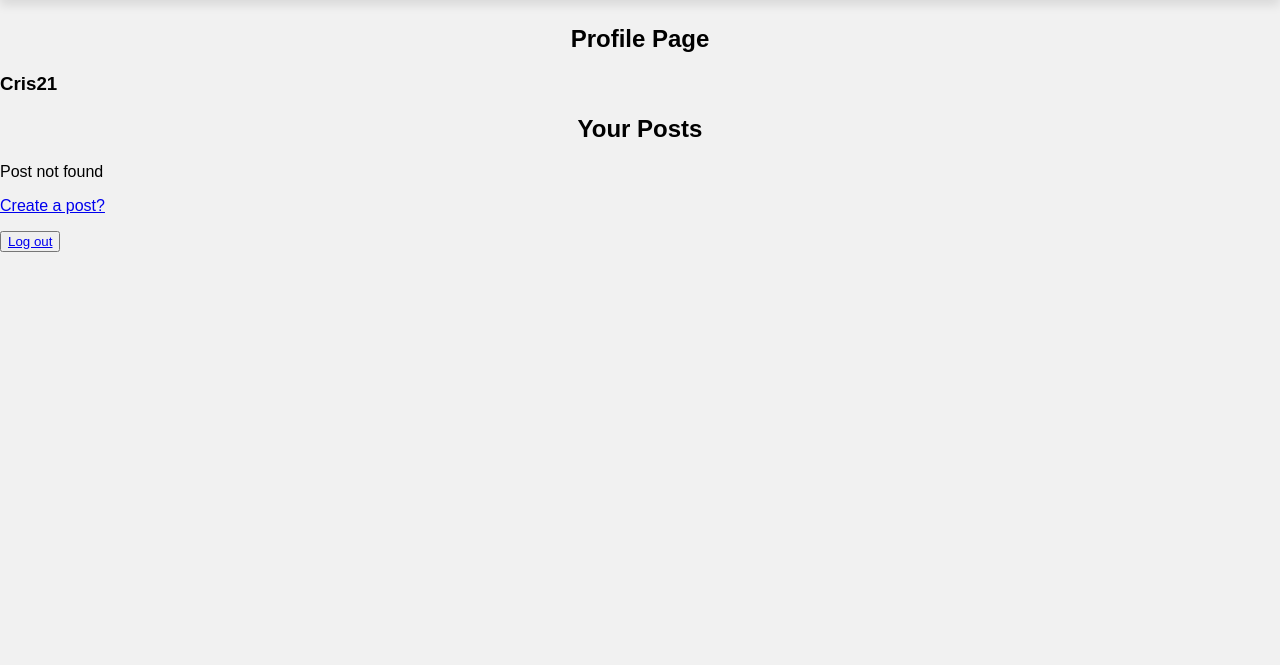
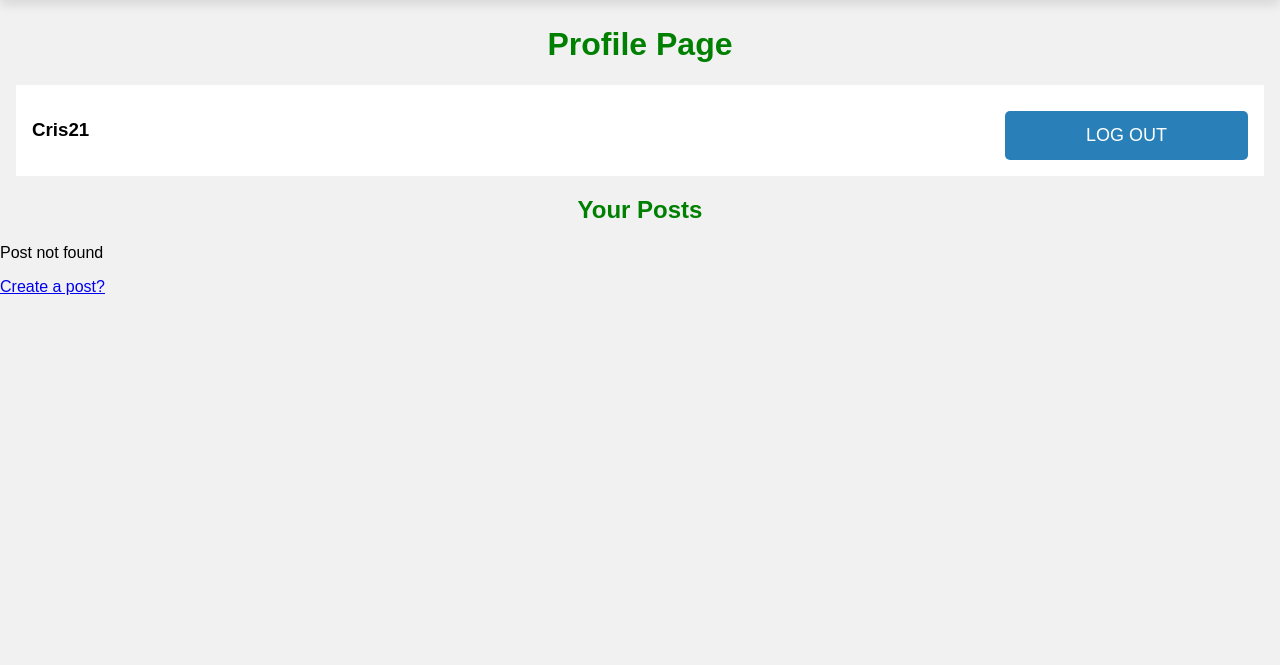
Before and after one commit to Letsdothis94/cs50-FP, a Flask app: page /profile in a window 1280 px wide. Shown: the part 75-740 px from the top of the page. Run offline with Flask 3, Linux system fonts and the light colour scheme; a user stored in the database is signed in; some libraries are stand-ins or nearby versions.

Commit message:
[style]: updated home/make components

```diff
--- a/static/styles.css
+++ b/static/styles.css
@@ -66,7 +66,7 @@ nav .navbar .logo {
     position: relative;
 }
 
-.loginMain h1, h2 {
+.loginMain h1, h2, h3 {
     text-align: center;
 }
 
@@ -121,12 +121,131 @@ nav .navbar .logo {
     font-size: 18px;
 }
 
-
-
+/* Post Card */
 .description {
     padding: 1rem;
     margin: 1rem auto;
     box-shadow: 0 3px 7px -1px(#000, .1);
     background-color: #fff;
     border-radius: 5px;
+    max-width: 1200px;
 }
+
+.description a {
+    color: #2980b9;
+    text-decoration: none;
+}
+
+.description a:hover {
+    text-decoration: underline;
+}
+
+.description a:visited {
+    color: #2980b9;
+}
+
+.description p {
+    font-size: 20px;
+}
+
+.deleteBtn {
+    cursor: pointer;
+    color: #fff;
+    font-size: 16px;
+    border: 0;
+    background-color: rgba(244, 91, 105, 1);
+    padding: 8px 0;
+    width: 15%;
+}
+
+.deleteBtn:hover {
+    border-radius: 5px;
+    background-color: rgb(177, 44, 55);
+}
+
+/* Profile Page */
+.profileUserInfo {
+    display: flex;
+    justify-content: space-between;
+    margin: auto;
+    width: 95%;
+    background-color: #fff;
+    padding: 1rem;
+    box-shadow: 0 3px 7px -1px(#000, .1);
+}
+
+.postsH2 {
+    color: green;
+}
+
+.profileUserInfo button {
+    cursor: pointer;
+    color: #fff;
+    font-size: 18px;
+    text-transform: uppercase;
+    width: 20%;
+    border: 0;
+    padding: 10px 0;
+    margin-top: 10px;
+    margin-left: -5px;
+    border-radius: 5px;
+    background-color: #2980b9;
+}
+
+.profileUserInfo button a {
+    color: #fff;
+    text-decoration: none;
+}
+
+.profileUserInfo button:hover {
+    background-color: #297fb97f;
+}
+
+/* Post Form */
+.postForm {
+    padding: 40px 30px 30px 30px;
+    background-color: #fff;
+    border-radius: 10px;
+    margin: auto;
+    width: 80%;
+    box-shadow: 5px 10px 10px rgb(2, 128, 144, 1), 0.1;
+    max-width: 1200px;
+}
+
+.postForm label {
+    font-size: 20px;
+    font-weight: 600;
+}
+
+.postForm input {
+    display: block;
+    border-radius: 5px;
+    font-size: 18px;
+    background: #f1f1f1;
+    width: 100%;
+    border: 0;
+    padding: 10px 10px;
+    margin: 15px -10px;
+}
+
+.postWrap {
+    display: flex;
+    justify-content: center;
+}
+
+.postForm button {
+    cursor: pointer;
+    background-color: #2980b9;
+    color: #fff;
+    font-size: 18px;
+    width: 40%;
+    border: 0;
+    padding: 10px 0;
+    margin-top: 10px;
+    margin-left: -5px;
+    border-radius: 5px;
+}
+
+.postForm button:hover {
+    background-color: #297fb97f;
+}
--- a/templates/profile.html
+++ b/templates/profile.html
@@ -5,26 +5,33 @@
 {% endblock %}
 
 {% block main %}
-    <h2>Profile Page</h2>
-    <h3>{{ user[0]['username'] }}</h3>
+<div class="loginMain">
+
+    <h1>Profile Page</h1>
+    <div class="profileUserInfo">
+        <h3>{{ user[0]['username'] }}</h3>
+        <button id="logOutBtn"><a href="/logout">Log out</a></button>
+    </div>
     <div>
-        <h2>Your Posts</h2>
+        <h2 class="postsH2">Your Posts</h2>
         {% for post in posts %}
-        <div>
-            <h5>Title: {{ post.title }}</h5>
-            <h6>Content: {{ post.content }}</h6>
-            <p>User: {{ post.user_id }}</p>
-            <p>Date: {{ post.created_at }}</p>
-            <p>Likes: {{ post.likes }}</p>
+        <div class="description">
+            <h2>{{ post.title }}</h2>
+            <p><strong>Content:</strong> {{ post.content }}</p>
+            <p><strong>User:</strong> {{ post.user_id }}</p>
+            <div>
+                <p><strong>Date:</strong> {{ post.created_at }}</p>
+                <p><strong>Likes:</strong> {{ post.likes }}</p>
+            </div>
             <form action="{{ url_for('delete_post', post_id=post.post_id) }}" method="post">
-                <button type="submit">Delete Post</button>
+                <button type="submit" class="deleteBtn">Delete Post</button>
             </form>
         </div>
         {% else %}
-            <p>Post not found</p>
-            <p><a href="/post">Create a post?</a></p>
+        <p>Post not found</p>
+        <p><a href="/post">Create a post?</a></p>
         {% endfor %}
     </div>
-    <button id="logOutBtn"><a href="/logout">Log out</a></button>
 
+</div>
 {% endblock %}
```
Also changed, not shown: templates/index.html (+12 -6 lines), templates/post.html (+7 -3 lines), templates/postById.html (+8 -6 lines), database.db.
